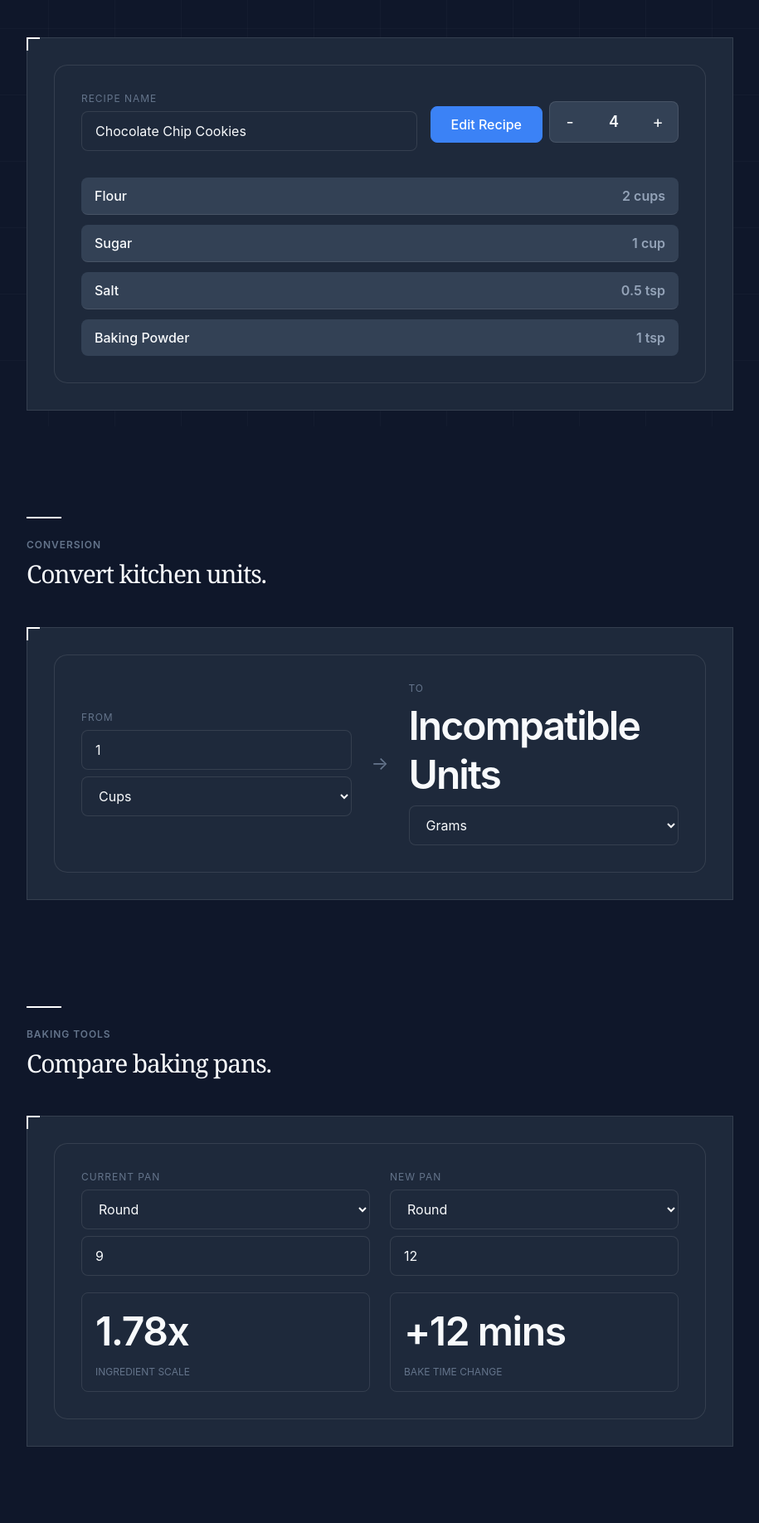
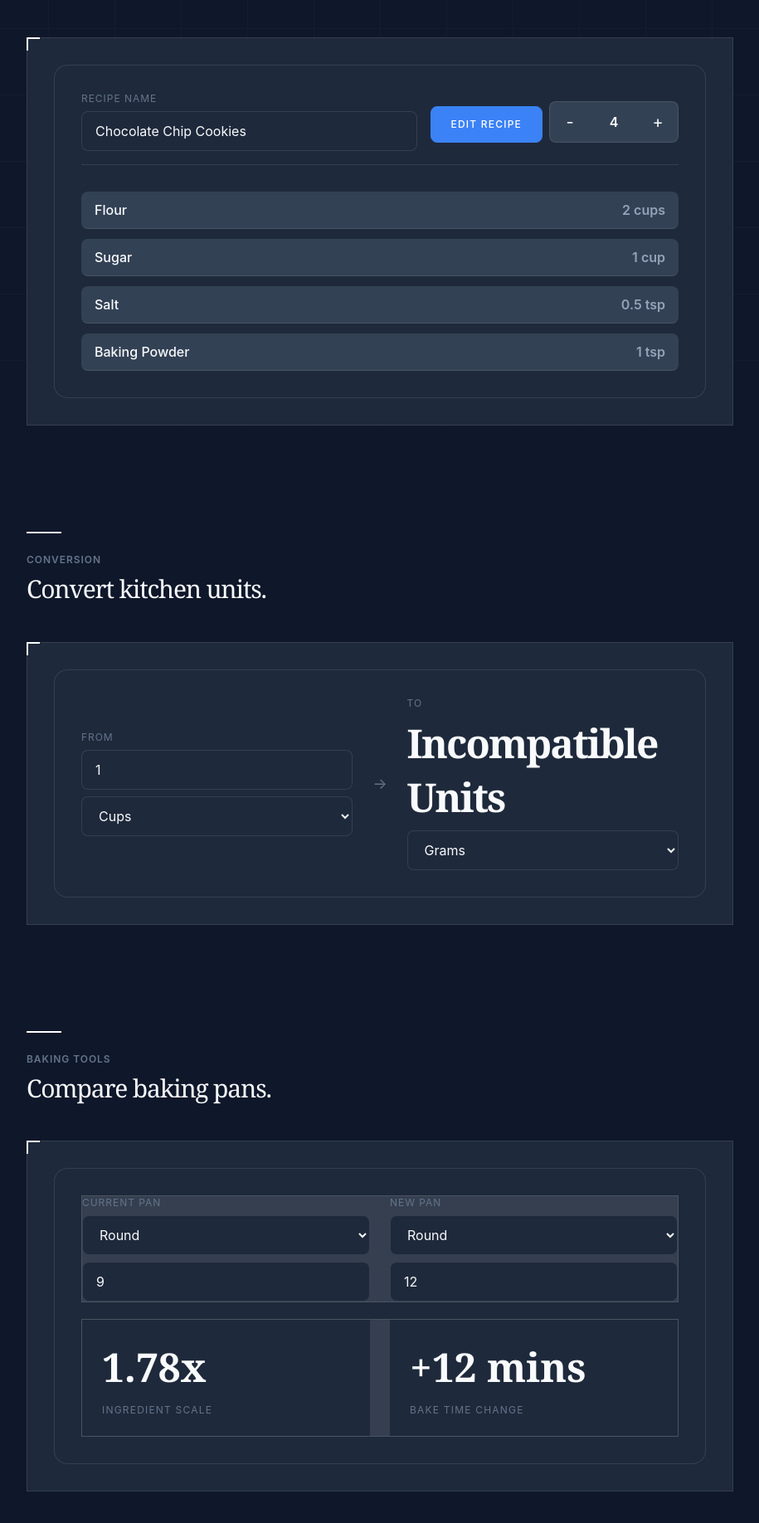
Before and after one commit to jovin-jijo/Recipe_Scale, a plain HTML site: page index.html in a window 1280 px wide. Shown: the part 286-2122 px from the top of the page at 83% size, without its empty margins (182-1097 px from the left). Before the commit the page ends 2094 px from the top, so only its background shows below. Drawn offline with Linux system fonts and the light colour scheme.

Commit message:
Refactor component styles for improved UI
Updated various styles for components, including adjustments to borders, padding, colors, and font sizes to enhance the UI consistency.

```diff
--- a/css/components.css
+++ b/css/components.css
@@ -1,7 +1,7 @@
 .card {
     background: var(--surface);
     border: 1px solid var(--border);
-    border-radius: var(--radius-card);
+    border-radius: 0;
     padding: var(--space-6);
 }
 
@@ -16,28 +16,32 @@
     justify-content: space-between;
     align-items: center;
     gap: var(--space-4);
+    border-bottom: 1px solid var(--border);
+    padding-bottom: var(--space-4);
 }
 
 .recipe-title {
     font-family: var(--font-display);
     font-size: var(--recipe-size);
-    letter-spacing: -0.03em;
+    letter-spacing: -0.02em;
+    font-weight: 400;
 }
 
 .recipe-info {
     display: flex;
     gap: var(--space-4);
-    color: var(--text-secondary);
-    font-size: 14px;
+    color: var(--text-muted);
+    font-family: var(--font-label);
+    font-size: 12px;
+    text-transform: uppercase;
 }
 
 .stepper {
     display: flex;
     align-items: center;
-    gap: var(--space-2);
+    gap: 0;
     border: 1px solid var(--border);
-    border-radius: var(--radius-small);
-    padding: 4px;
+    background: var(--background);
 }
 
 .stepper button {
@@ -46,46 +50,54 @@
     border: none;
     background: transparent;
     color: var(--text);
-    font-size: 20px;
-    border-radius: 10px;
-    transition:
-        background var(--transition),
-        color var(--transition);
+    font-size: 18px;
+    border-radius: 0;
+    transition: all var(--transition);
 }
 
 .stepper button:hover {
-    background: var(--surface-light);
+    background: var(--text);
+    color: var(--background);
 }
 
 .stepper input {
-    width: 55px;
+    width: 50px;
     border: none;
+    border-left: 1px solid var(--border);
+    border-right: 1px solid var(--border);
     background: transparent;
     color: var(--text);
     text-align: center;
-    font-size: 18px;
+    font-size: 16px;
+    font-family: var(--font-label);
 }
 
 .stepper input:focus {
     outline: none;
+    background: var(--surface-light);
 }
 
 .ingredients {
     display: flex;
     flex-direction: column;
-    gap: var(--space-3);
+    gap: 0;
 }
 
 .ingredient {
     display: flex;
     justify-content: space-between;
     align-items: center;
-    padding: var(--space-3) 0;
+    padding: var(--space-4) 0;
     border-bottom: 1px solid var(--border);
+    transition: padding var(--transition);
+}
+
+.ingredient:hover {
+    padding-left: var(--space-2);
 }
 
 .ingredient:last-child {
-    border-bottom: none;
+    border-bottom: 1px solid var(--border);
 }
 
 .ingredient-name {
@@ -94,33 +106,42 @@
 
 .ingredient-value {
     color: var(--text-secondary);
+    font-family: var(--font-label);
 }
 
 .ingredient.checked {
-    opacity: 0.3;
+    opacity: 0.2;
+    text-decoration: line-through;
 }
 
 .button {
     height: 44px;
     padding: 0 var(--space-5);
-    border-radius: var(--radius-small);
-    border: 1px solid var(--border);
+    border-radius: 0;
+    border: 1px solid var(--text);
     background: transparent;
     color: var(--text);
-    transition:
-        border-color var(--transition),
-        background var(--transition);
+    font-family: var(--font-label);
+    text-transform: uppercase;
+    font-size: 12px;
+    letter-spacing: 0.1em;
+    transition: all var(--transition);
 }
 
 .button:hover {
-    border-color: var(--border-hover);
-    background: var(--surface-light);
+    background: var(--text);
+    color: var(--background);
 }
 
 .button.primary {
-    background: var(--accent);
-    border-color: var(--accent);
-    color: #000000;
+    background: var(--text);
+    border-color: var(--text);
+    color: var(--background);
+}
+
+.button.primary:hover {
+    background: transparent;
+    color: var(--text);
 }
 
 .input-group {
@@ -134,21 +155,22 @@
     font-family: var(--font-label);
     font-size: var(--label-size);
     text-transform: uppercase;
-    letter-spacing: .08em;
+    letter-spacing: 0.1em;
 }
 
 .input {
     height: 48px;
     padding: 0 var(--space-4);
-    background: var(--surface);
+    background: var(--background);
     border: 1px solid var(--border);
-    border-radius: var(--radius-small);
+    border-radius: 0;
     color: var(--text);
+    font-family: var(--font-label);
     transition: border-color var(--transition);
 }
 
 .input:focus {
-    border-color: var(--accent);
+    border-color: var(--text);
     outline: none;
 }
 
@@ -161,38 +183,46 @@
 
 .converter-value {
     font-size: var(--number-size);
+    font-family: var(--font-display);
     letter-spacing: -0.04em;
 }
 
 .converter-unit {
-    color: var(--text-secondary);
-    font-size: 14px;
+    color: var(--text-muted);
+    font-family: var(--font-label);
+    font-size: 12px;
+    text-transform: uppercase;
 }
 
 .arrow {
-    color: var(--text-muted);
-    font-size: 22px;
+    color: var(--text-secondary);
+    font-size: 18px;
 }
 
 .pan-grid {
     display: grid;
     grid-template-columns: repeat(2, 1fr);
-    gap: var(--space-5);
+    gap: 1px;
+    background: var(--border);
+    border: 1px solid var(--border);
 }
 
 .stat {
-    padding: var(--space-4);
-    border: 1px solid var(--border);
-    border-radius: var(--radius-small);
+    padding: var(--space-5);
+    background: var(--surface);
+    border-radius: 0;
 }
 
 .stat-value {
-    font-size: 28px;
-    letter-spacing: -0.03em;
+    font-size: 32px;
+    font-family: var(--font-display);
 }
 
 .stat-label {
     margin-top: var(--space-2);
     color: var(--text-muted);
-    font-size: 12px;
+    font-family: var(--font-label);
+    font-size: 11px;
+    text-transform: uppercase;
+    letter-spacing: 0.1em;
 }
```
